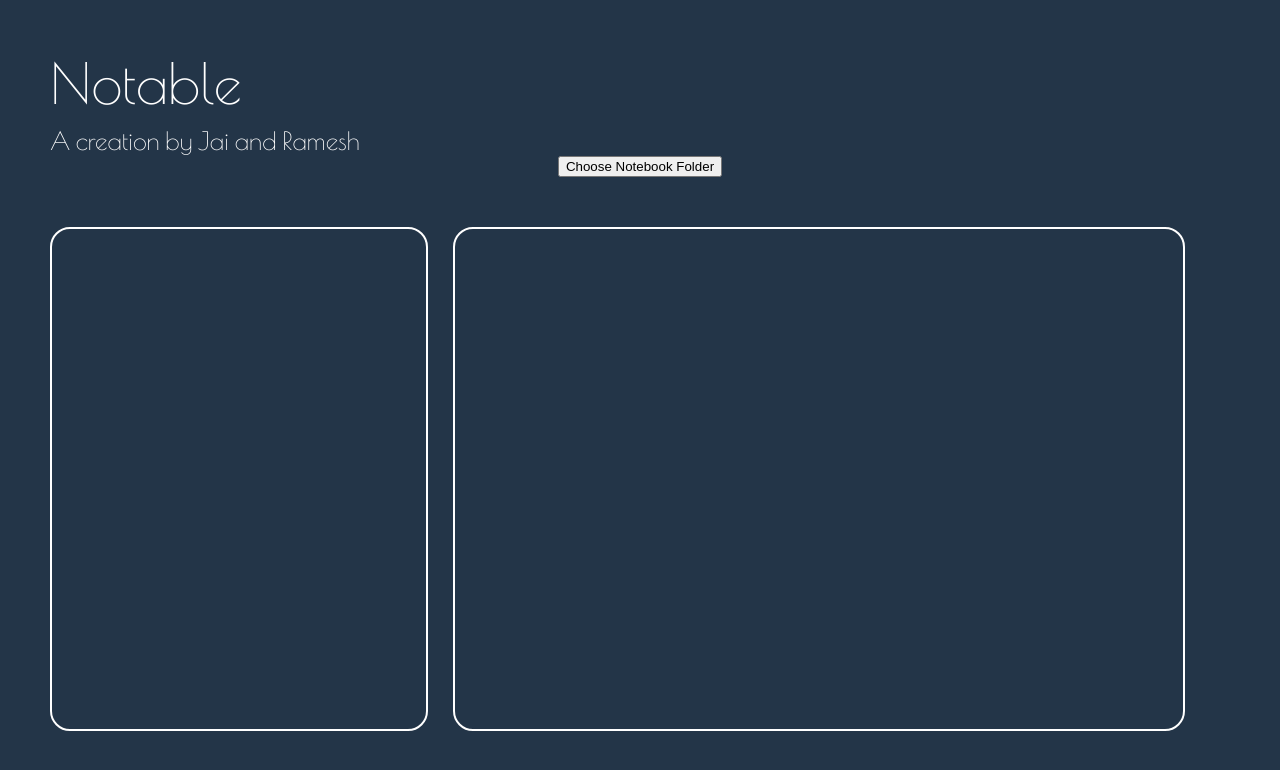
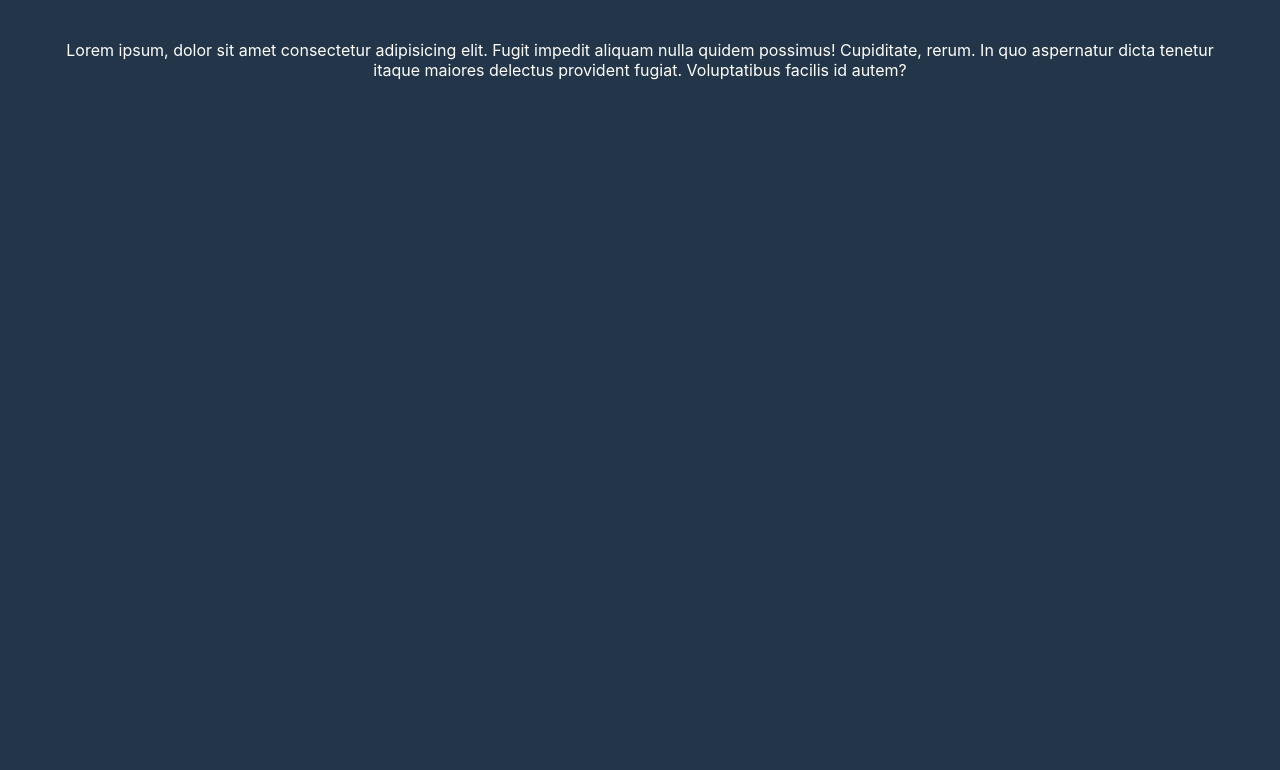
Before and after one commit to jkhebel/notebook-app, a React (Create React App) app: page / in a window 1280 px wide. Shown: the top 770 px of the page. Built offline with nearby package versions, Linux system fonts and the light colour scheme.

Commit message:
Setting up editor component

```diff
--- a/src/App.js
+++ b/src/App.js
@@ -2,6 +2,7 @@ import "./App.css";
 import Header from "./components/Header";
 import EntryList from "./components/EntryList";
 import Note from "./components/Note";
+import Editor from "./components/Editor"
 import React, { useEffect, useState } from 'react';
 
 
@@ -46,16 +47,22 @@ function App() {
 
   return (
     <div className="App">
-      <Header title="Notable"/>
-      <button id='addToFolder' onClick={() => openLibrary(setDirectory)}>
-        Choose Notebook Folder
-      </button>
-      <div className="Main">
-        <EntryList entries={entryList} onClickEntry={setNoteContent} />
-        <Note text={noteContent} />
-      </div>
+      <Editor />
     </div>
   );
+
+  // return (
+  //   <div className="App">
+  //     <Header title="Notable"/>
+  //     <button id='addToFolder' onClick={() => openLibrary(setDirectory)}>
+  //       Choose Notebook Folder
+  //     </button>
+  //     <div className="Main">
+  //       <EntryList entries={entryList} onClickEntry={setNoteContent} />
+  //       <Note text={noteContent} />
+  //     </div>
+  //   </div>
+  // );
 }
 
 export default App;
--- /dev/null
+++ b/src/components/Editor.js
@@ -0,0 +1,16 @@
+import { isCompositeComponentWithType } from "react-dom/test-utils"
+
+function Editor() {
+  return (
+    <div className="Editor" style={{
+      padding: "5vh 5vw",
+      width: "90vw",
+      height: "90vh",
+      color: "white"
+    }}>
+      Lorem ipsum, dolor sit amet consectetur adipisicing elit. Fugit impedit aliquam nulla quidem possimus! Cupiditate, rerum. In quo aspernatur dicta tenetur itaque maiores delectus provident fugiat. Voluptatibus facilis id autem?
+    </div>
+  )
+}
+
+export default Editor
```
